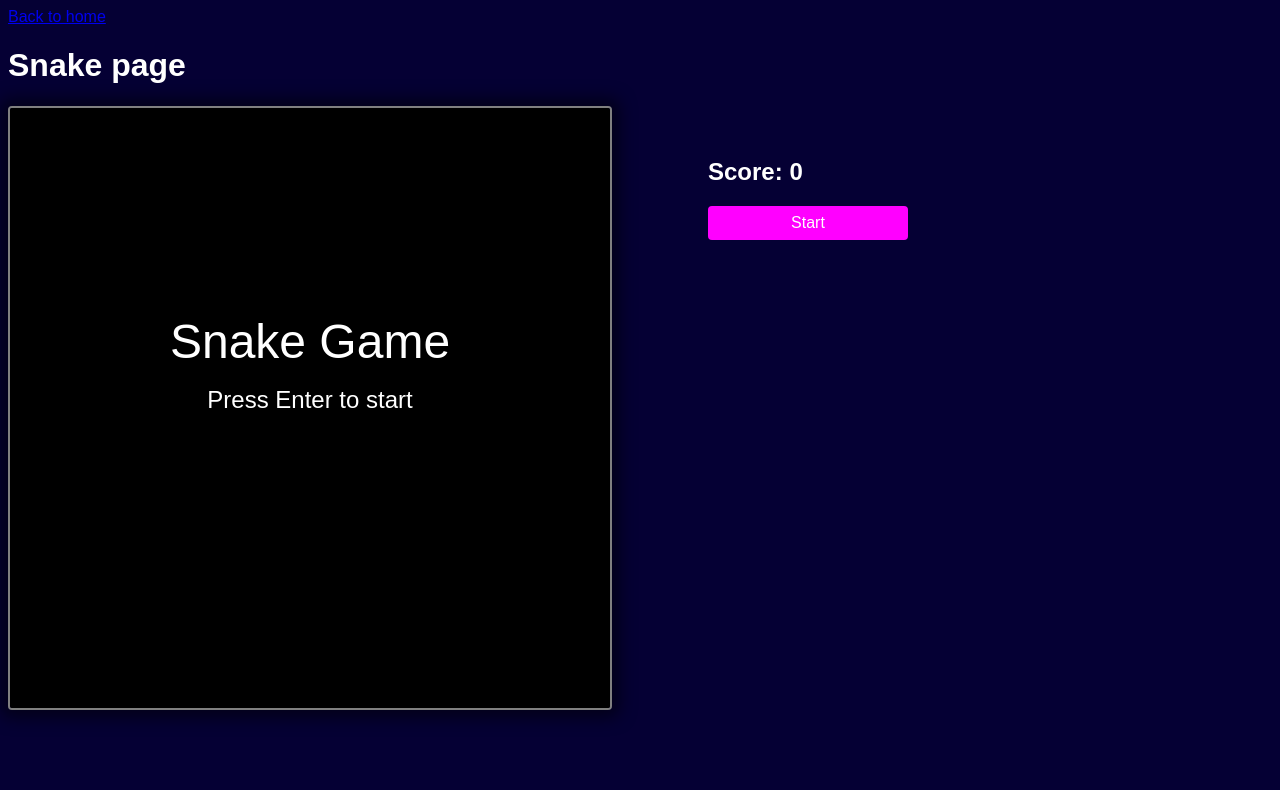
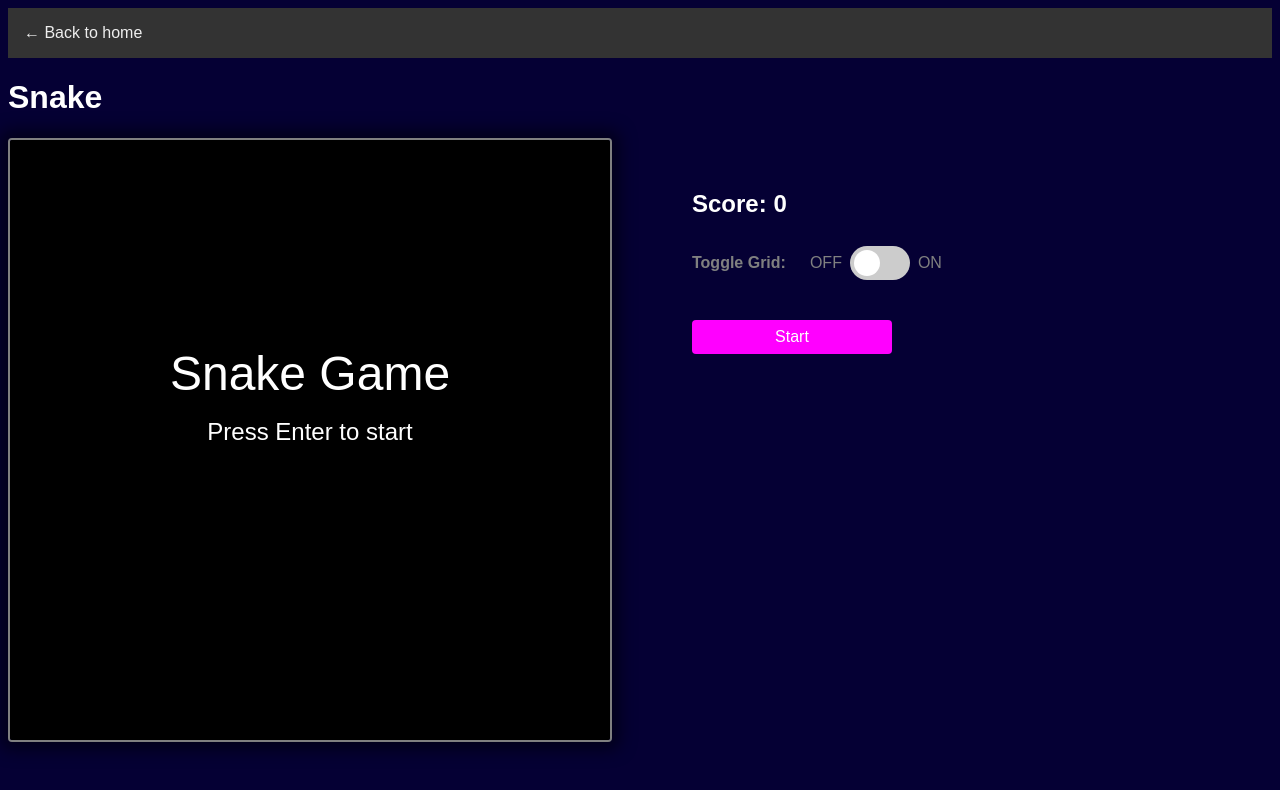
Before and after one commit to judeclark19/bits-and-bobs, a Next.js app: page /snake in a window 1280 px wide. Shown: the top 790 px of the page. Built offline with nearby package versions, Linux system fonts and the light colour scheme.

Commit message:
chore: Refactor snake game logic and UI components

```diff
--- a/app/snake/SnakeCanvas.tsx
+++ b/app/snake/SnakeCanvas.tsx
@@ -7,8 +7,79 @@ import { styled } from "styled-components";
 
 const FlexDiv = styled.div`
   display: flex;
-  gap: 4rem;
+  column-gap: 3rem;
+  row-gap: 0;
   flex-wrap: wrap;
+`;
+
+const SwitchDiv = styled.div`
+  margin-bottom: 2rem;
+  display: flex;
+  align-items: center;
+  gap: 0.5rem;
+
+  /* The switch - the box around the slider */
+  .switch {
+    position: relative;
+    display: inline-block;
+    width: 60px;
+    height: 34px;
+  }
+
+  /* Hide default HTML checkbox */
+  .switch input {
+    opacity: 0;
+    width: 0;
+    height: 0;
+  }
+
+  /* The slider */
+  .slider {
+    position: absolute;
+    cursor: pointer;
+    top: 0;
+    left: 0;
+    right: 0;
+    bottom: 0;
+    background-color: #ccc;
+    -webkit-transition: 0.4s;
+    transition: 0.4s;
+  }
+
+  .slider:before {
+    position: absolute;
+    content: "";
+    height: 26px;
+    width: 26px;
+    left: 4px;
+    bottom: 4px;
+    background-color: white;
+    -webkit-transition: 0.4s;
+    transition: 0.4s;
+  }
+
+  input:checked + .slider {
+    background-color: #2196f3;
+  }
+
+  input:focus + .slider {
+    box-shadow: 0 0 1px #2196f3;
+  }
+
+  input:checked + .slider:before {
+    -webkit-transform: translateX(26px);
+    -ms-transform: translateX(26px);
+    transform: translateX(26px);
+  }
+
+  /* Rounded sliders */
+  .slider.round {
+    border-radius: 34px;
+  }
+
+  .slider.round:before {
+    border-radius: 50%;
+  }
 `;
 
 const SettingsDiv = styled.div`
@@ -34,6 +105,10 @@ const SnakeCanvas = observer(() => {
   useEffect(() => {
     if (canvasRef.current && !gameRef.current) {
       gameRef.current = new SnakeGameLogic(canvasRef.current);
+    }
+
+    if (localStorage.getItem("gridVisible") === "false") {
+      gameRef.current?.setIsGridVisible(false);
     }
 
     const handleKeyPress = (e: KeyboardEvent) => {
@@ -65,6 +140,44 @@ const SnakeCanvas = observer(() => {
 
         <SettingsDiv>
           <h2>Score: {gameRef.current?.score || 0}</h2>
+          <div
+            style={{
+              display: "flex",
+              gap: "1.5rem",
+              color: `${
+                !gameRef.current?.isRunning || gameRef.current?.isPaused
+                  ? "gray"
+                  : "white"
+              }`
+            }}
+          >
+            <p>
+              <strong>Toggle Grid:</strong>
+            </p>
+            <SwitchDiv>
+              <p>OFF</p>
+              <label className="switch">
+                <input
+                  type="checkbox"
+                  checked={!!gameRef.current?.gridVisible}
+                  onChange={() => {
+                    if (gameRef.current?.gridVisible) {
+                      localStorage.setItem("gridVisible", "false");
+                    } else {
+                      localStorage.setItem("gridVisible", "true");
+                    }
+
+                    // gameRef.current?.toggleGrid();
+                    gameRef.current?.setIsGridVisible(
+                      !gameRef.current?.gridVisible
+                    );
+                  }}
+                />
+                <span className="slider round"></span>
+              </label>
+              <p>ON</p>
+            </SwitchDiv>
+          </div>
           <button
             onClick={handleButtonClick}
             ref={buttonRef}
--- a/app/snake/logic/Game.tsx
+++ b/app/snake/logic/Game.tsx
@@ -7,6 +7,7 @@ export type Point = { x: number; y: number };
 export default class SnakeGameLogic {
   isRunning: boolean = false;
   isPaused: boolean = false;
+  gridVisible: boolean = true;
   canvas: HTMLCanvasElement;
   context: CanvasRenderingContext2D;
   unitPx: number;
@@ -31,6 +32,7 @@ export default class SnakeGameLogic {
     this.timer;
     this.isRunning = false;
     this.isPaused = false;
+    this.gridVisible = true;
 
     this.welcomeScreen();
   }
@@ -72,7 +74,7 @@ export default class SnakeGameLogic {
     this.context.fillStyle = "black";
     this.context.fillRect(0, 0, this.canvas.width, this.canvas.height);
 
-    this.drawGrid();
+    if (this.gridVisible) this.drawGrid();
     this.snake.drawSnake();
     this.apple.drawApple(true);
     this.startTimer();
@@ -92,7 +94,28 @@ export default class SnakeGameLogic {
     }
   }
 
+  setIsGridVisible(visible: boolean) {
+    this.gridVisible = visible;
+
+    if (this.isRunning && !this.isPaused) {
+      if (visible) {
+        this.drawGrid();
+      } else {
+        this.eraseGrid();
+      }
+    }
+  }
+
+  toggleGrid() {
+    if (this.gridVisible) {
+      this.eraseGrid();
+    } else {
+      this.drawGrid();
+    }
+  }
+
   drawGrid() {
+    this.gridVisible = true;
     this.context.strokeStyle = "gray";
     for (let i = 0; i < this.canvas.width; i += this.unitPx) {
       this.context.beginPath();
@@ -107,6 +130,15 @@ export default class SnakeGameLogic {
       this.context.lineTo(this.canvas.width, i);
       this.context.stroke();
     }
+  }
+
+  eraseGrid() {
+    this.gridVisible = false;
+    this.context.clearRect(0, 0, this.canvas.width, this.canvas.height);
+    this.context.fillStyle = "black";
+    this.context.fillRect(0, 0, this.canvas.width, this.canvas.height);
+    this.snake.drawSnake();
+    this.apple.drawApple(false);
   }
 
   checkCollision(): boolean {
@@ -185,8 +217,6 @@ export default class SnakeGameLogic {
   }
 
   resumeGame() {
-    console.log("resumeGame called");
-
     this.isRunning = true;
     this.isPaused = false;
     this.buttonText = "Pause";
@@ -195,7 +225,10 @@ export default class SnakeGameLogic {
     this.context.clearRect(0, 0, this.canvas.width, this.canvas.height);
 
     // Redraw the grid, snake, and apple
-    this.drawGrid();
+
+    this.context.fillStyle = "black";
+    this.context.fillRect(0, 0, this.canvas.width, this.canvas.height);
+    if (this.gridVisible) this.drawGrid();
     this.snake!.drawSnake();
     this.apple!.drawApple(false);
 
--- a/app/snake/page.tsx
+++ b/app/snake/page.tsx
@@ -10,8 +10,10 @@ export const metadata: Metadata = {
 export default function SnakePage() {
   return (
     <div>
-      <Link href="/">Back to home</Link>
-      <h1>Snake page</h1>
+      <div style={{ backgroundColor: "#333", padding: "1rem" }}>
+        <Link href="/">← Back to home</Link>
+      </div>
+      <h1>Snake</h1>
       <SnakeCanvas />
     </div>
   );
--- a/styles/GlobalStyles.tsx
+++ b/styles/GlobalStyles.tsx
@@ -5,6 +5,16 @@ const GlobalStyles = createGlobalStyle`
     background-color: #050034;
     color: white;
     font-family: sans-serif;
+  }
+
+  a {
+    color: #eee;
+    text-decoration: none;
+
+    &:hover {
+      text-decoration: underline;
+      font-weight: 600;
+    }
   }
 
    button {
```
Also changed, not shown: app/page.tsx (+11 -2 lines).
